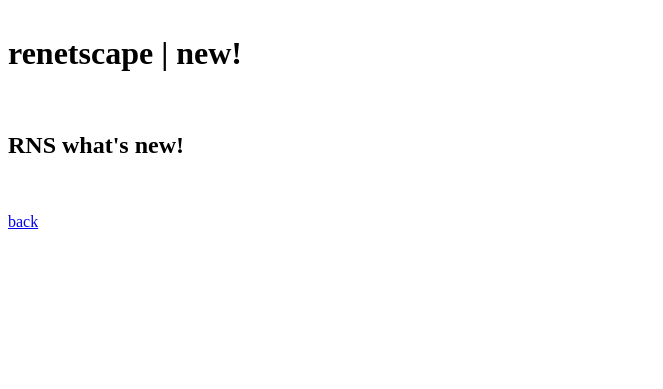
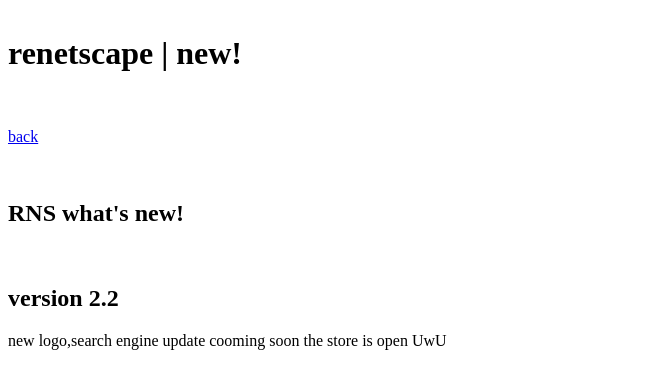
Before and after one commit to FEXELPJ/REnetscape-mini-bowser-2.2, a plain HTML site: page new.html in a window 1280 px wide. Shown: the part 305-694 px from the top of the page, without its empty margins (0-663 px from the left). Drawn offline with Linux system fonts and the light colour scheme.

Commit message:
Update new.html

```diff
--- a/new.html
+++ b/new.html
@@ -9,10 +9,12 @@
 <br>
 <h1>renetscape | new! </h1>
 <BR>
+  <a href="index.html">
+<p>back</p>
+</a>
+  <br>
 <h2>RNS what's new!</h2>
 <br>
-<a href="index.html">
-<p>back</p>
-</a>
-<h3>
+  <h2>version 2.2</h2>
+  <p>new logo,search engine update cooming soon the store is open UwU</p>
 </body>
```
